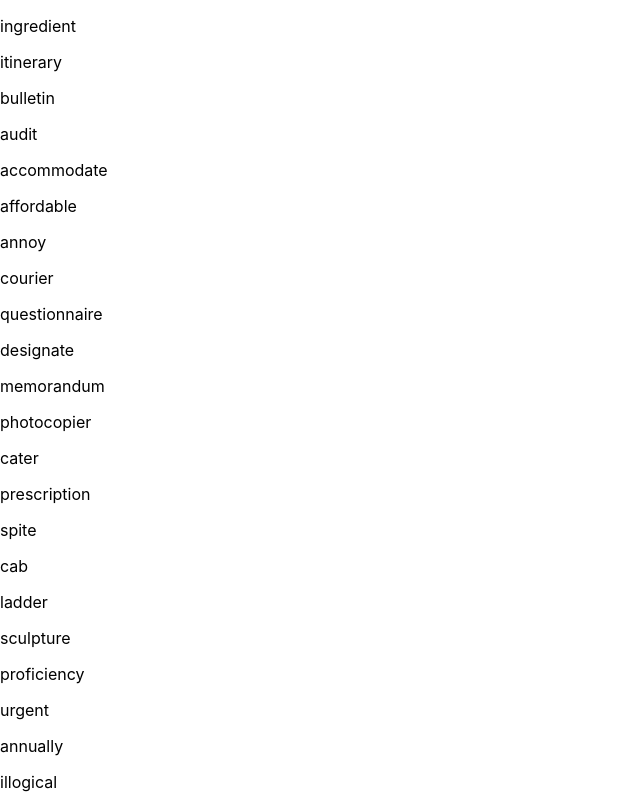
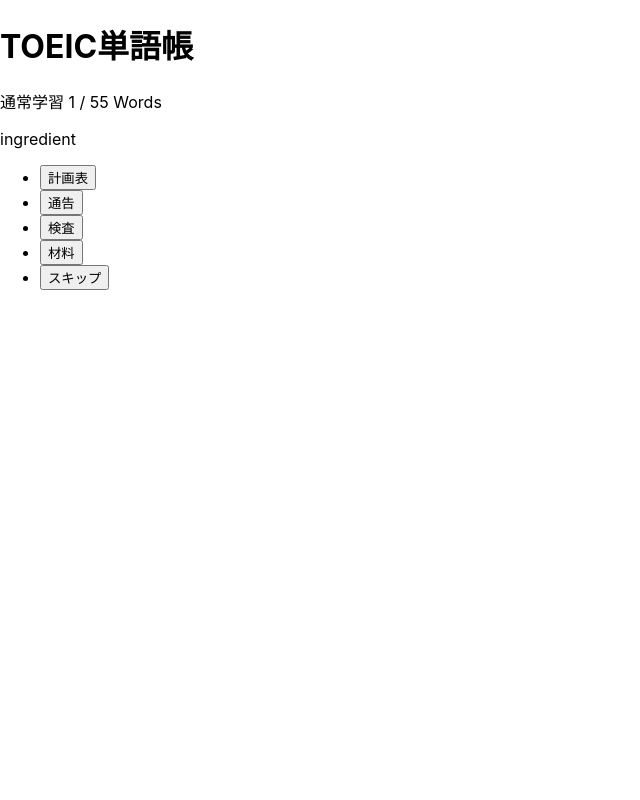
Before and after one commit to TKomi/FlashCard, a React (Create React App) app: page / in a window 1280 px wide. Shown: the top 800 px of the page, without its empty margins (0-640 px from the left). Built offline with nearby package versions, Linux system fonts and the light colour scheme.

Commit message:
TODO-14: 単語一覧からクイズを作成・表示機能 #2

```diff
--- a/src/App.js
+++ b/src/App.js
@@ -1,99 +1,29 @@
 import { useEffect, useState } from 'react';
+import StudyScreen from './StudyScreen/StudyScreen';
+import { Word } from './models/Word';
 
 function App() {
   // 読み込んだ単語データの一覧
   const [wordList, setWordList] = useState([]);
-  const [quizzes, setQuizzes] = useState([]);
 
   // 起動時処理
   useEffect(() => {
     fetch('./data/toeic_service_list.json')
       .then(response => response.json())
       .then(data => {
-        console.log(data);
-        setWordList(data);
-        setQuizzes(createQuiz(data));
+        setWordList(data.map(Word.fromObject));
       })
       .catch(console.error);
   }, []);
 
   return (
     <div>
-      {
-        // 単語リストの表示
-        wordList.map((word, index) => {
-          return (
-            <div key={index}>
-              <p>{word.word}</p>
-            </div>
-          );
-        })
-      }
+      <h1>TOEIC単語帳</h1>
+      <StudyScreen wordSet={wordList} />
     </div>
   );
 }
 
-// 4択なので、選択肢の順列は4! = 24通り
-// その順番をぜんぶ事前に用意しておく
-// [0, 1, 2, 3]の並び順すべて
-const Orders4 = [
-  [0, 1, 2, 3],
-  [0, 1, 3, 2],
-  [0, 2, 1, 3],
-  [0, 2, 3, 1],
-  [0, 3, 1, 2],
-  [0, 3, 2, 1],
-  [1, 0, 2, 3],
-  [1, 0, 3, 2],
-  [1, 2, 0, 3],
-  [1, 2, 3, 0],
-  [1, 3, 0, 2],
-  [1, 3, 2, 0],
-  [2, 0, 1, 3],
-  [2, 0, 3, 1],
-  [2, 1, 0, 3],
-  [2, 1, 3, 0],
-  [2, 3, 0, 1],
-  [2, 3, 1, 0],
-  [3, 0, 1, 2],
-  [3, 0, 2, 1],
-  [3, 1, 0, 2],
-  [3, 1, 2, 0],
-  [3, 2, 0, 1],
-  [3, 2, 1, 0]
-];
 
-// jsonデータを受け取って、クイズデータを作成する
-function createQuiz(wordList) {
-  const quizzes = [];
-  for (let i = 0; i < wordList.length; i++) {
-    // 解答の順番はOrders4の中からランダムに選ぶ
-    const order = Orders4[Math.floor(Math.random() * Orders4.length)];
-
-    // 正解の位置
-    const ans_index = order[0];
-    // ダミー選択肢1の位置
-    const dummy1_index = order[1];
-    // ダミー選択肢2の位置
-    const dummy2_index = order[2];
-    // ダミー選択肢3の位置
-    const dummy3_index = order[3];
-
-    // 問題選択肢の作成
-    const options = [];
-    options[ans_index] = wordList[i].quiz.answer;
-    options[dummy1_index] = wordList[i].quiz.options[0];
-    options[dummy2_index] = wordList[i].quiz.options[1];
-    options[dummy3_index] = wordList[i].quiz.options[2];
-
-    const quiz = {
-      question: wordList[i].word,
-      options,
-      answer: ans_index
-    };
-    quizzes.push(quiz);
-  }
-  return quizzes;
-}
 
 export default App;
--- /dev/null
+++ b/src/StudyScreen/CreateQuiz.js
@@ -0,0 +1,67 @@
+// eslint-disable-next-line no-unused-vars
+import { Word } from '../models/Word';
+
+/**
+ * 単語を使って、4択クイズを作成する
+ *
+ * @param {Word[]} word 単語
+ * @returns 作成されたクイズ
+ */
+export function createQuiz4(word) {
+    // 解答の順番はOrders4の中からランダムに選ぶ
+    const order = Orders4[Math.floor(Math.random() * Orders4.length)];
+
+    // 正解の位置
+    const ans_index = order[0];
+    // ダミー選択肢1の位置
+    const dummy1_index = order[1];
+    // ダミー選択肢2の位置
+    const dummy2_index = order[2];
+    // ダミー選択肢3の位置
+    const dummy3_index = order[3];
+
+    // 問題選択肢の作成
+    const options = [];
+    options[ans_index] = word.quiz.answer;
+    options[dummy1_index] = word.quiz.options[0];
+    options[dummy2_index] = word.quiz.options[1];
+    options[dummy3_index] = word.quiz.options[2];
+
+    const quiz = {
+      question: word.word,
+      options,
+      answer: ans_index
+    };
+
+  return quiz;
+}
+
+// 4択なので、選択肢の順列は4! = 24通り
+// その順番をぜんぶ事前に用意しておく
+// [0, 1, 2, 3]の並び順すべて
+const Orders4 = [
+  [0, 1, 2, 3],
+  [0, 1, 3, 2],
+  [0, 2, 1, 3],
+  [0, 2, 3, 1],
+  [0, 3, 1, 2],
+  [0, 3, 2, 1],
+  [1, 0, 2, 3],
+  [1, 0, 3, 2],
+  [1, 2, 0, 3],
+  [1, 2, 3, 0],
+  [1, 3, 0, 2],
+  [1, 3, 2, 0],
+  [2, 0, 1, 3],
+  [2, 0, 3, 1],
+  [2, 1, 0, 3],
+  [2, 1, 3, 0],
+  [2, 3, 0, 1],
+  [2, 3, 1, 0],
+  [3, 0, 1, 2],
+  [3, 0, 2, 1],
+  [3, 1, 0, 2],
+  [3, 1, 2, 0],
+  [3, 2, 0, 1],
+  [3, 2, 1, 0]
+];
--- /dev/null
+++ b/src/StudyScreen/StudyScreen.js
@@ -0,0 +1,99 @@
+import React, { useEffect, useState, useMemo } from 'react';
+// eslint-disable-next-line no-unused-vars
+import { Word } from '../models/Word';
+import { createQuiz4 } from './CreateQuiz';
+
+/**
+ * wordSetに入っている単語を、ランダムな順番でクイズとして表示する画面コンポーネント
+ *
+ * このコンポーネントの責務
+ * - 単語セットを受け取って、その順番に表示する
+ * - 単語に含まれる解答および選択肢を使ってクイズを作る。つまり選択肢をランダムに並び替える
+ * - ユーザーの回答を受け取って、正解かどうかを判定し表示、次の問題に進む
+ * - 終了時にユーザーの回答を親コンポーネントに通知する
+ *
+ * このコンポーネントでやらないこと
+ * - 単語セットに入っているものは全て表示する。つまり、一部のみを抜き出すということはやらない
+ *
+ * @param {Word[]} wordSet 画面で扱う単語セット
+ */
+function StudyScreen({ wordSet, onEndQuiz }) {
+  // ステート
+  // クイズの一覧: Quiz[]
+  const [quizzes, setQuizzes] = useState([]);
+
+  // 現在の問題番号: number (0から始まる)
+  const [currentQuestionIndex, setCurrentQuestionIndex] = useState(0);
+
+  // ユーザーの回答: number[] Quizのインデックスに対応する選択肢のインデックス。0から始まる。-1は「スキップ」
+  const [userAnswers, setUserAnswers] = useState([]);
+
+  // メモ化
+  // 現在の問題: Quiz
+  const currentQuiz = useMemo(() => quizzes[currentQuestionIndex], [quizzes, currentQuestionIndex]);
+
+
+  // 起動時処理
+  useEffect(() => {
+    setQuizzes(wordSet.map(createQuiz4));
+  }, [wordSet]);
+
+  // 次の問題
+  useEffect(() => {
+    if (currentQuestionIndex >= quizzes.length) {
+      // クイズが終わった
+      console.log('クイズ終了');
+    }
+  }, [currentQuestionIndex, quizzes.length]);
+
+  /**
+   * ユーザーの回答を受け取った時の処理
+   *
+   * - 回答を記録する
+   * - 次の問題があれば、次の問題に進む
+   * @param {number} optionIndex ユーザーの解答。Quizのインデックスに対応する選択肢のインデックス。0から始まる。-1は「スキップ」
+   */
+  const onClickOption = (optionIndex) => {
+    setUserAnswers([...userAnswers, optionIndex]);
+    if (currentQuestionIndex + 1 < quizzes.length) {
+      setCurrentQuestionIndex(currentQuestionIndex + 1);
+    } else {
+      if (onEndQuiz) {
+        onEndQuiz(userAnswers);
+      }
+      console.log('クイズ終了');
+    }
+  };
+
+  return (
+    <div>
+      {
+        quizzes.length > 0 && currentQuestionIndex < quizzes.length &&
+        <div>
+          <p>通常学習 {currentQuestionIndex + 1} / {quizzes.length} Words</p>
+          <p>{currentQuiz.question}</p>
+          <ul>
+            {
+              currentQuiz.options.map((option, i) => (
+                <li key={i}>
+                  <button onClick={() => onClickOption(i)}>
+                    {option}
+                  </button>
+                </li>
+              ))
+            }
+            <li>
+              <button onClick={() => onClickOption(-1)}>
+                スキップ
+              </button>
+            </li>
+          </ul>
+        </div>
+      }
+    </div>
+  );
+}
+
+
+
+export default StudyScreen;
--- /dev/null
+++ b/src/models/Quiz.js
@@ -0,0 +1,26 @@
+/**
+ * 単語に関する問題
+ * 解答と回答選択肢から構成
+ */
+export class Quiz {
+  /**
+   * 解答
+   * @type {string}
+   */
+  answer;
+
+  /**
+   * 回答選択肢
+   * @type {string[]}
+   */
+  options;
+
+  constructor(answer, options) {
+    this.answer = answer;
+    this.options = options;
+  }
+
+  fromObject(object) {
+    return new Quiz(object.answer, object.options);
+  }
+}
--- /dev/null
+++ b/src/models/Word.js
@@ -0,0 +1,28 @@
+import { Quiz } from './Quiz';
+
+/**
+ * 単語を表すクラス
+ */
+export class Word {
+  /**
+   * 英語スペル
+   * @type {string}
+   */
+  word;
+
+  /**
+   * クイズ
+   * 答えと選択肢が入っている
+   * @type {Quiz}
+   */
+  quiz;
+
+  constructor(word, quiz) {
+    this.word = word;
+    this.quiz = quiz;
+  }
+
+  static fromObject(object) {
+    return new Word(object.word, new Quiz(object.quiz.answer, object.quiz.options));
+  }
+}
```
